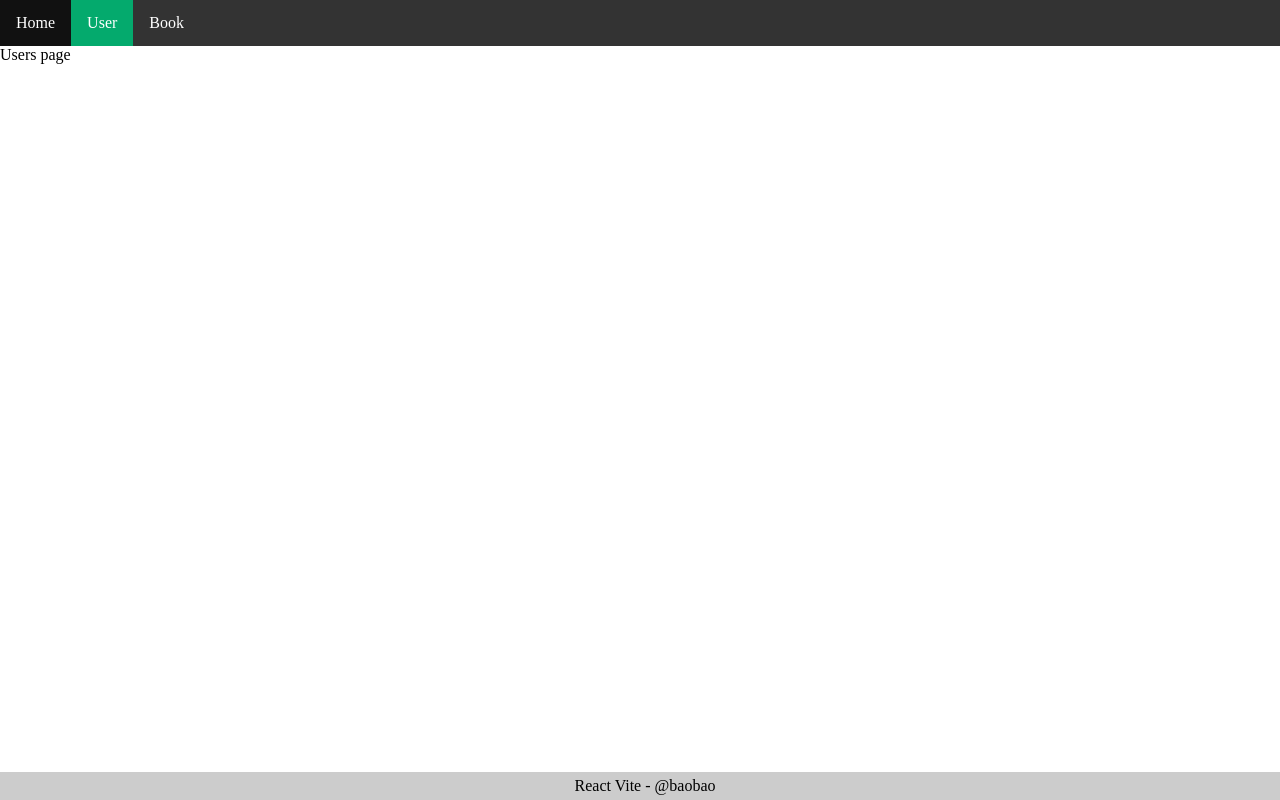
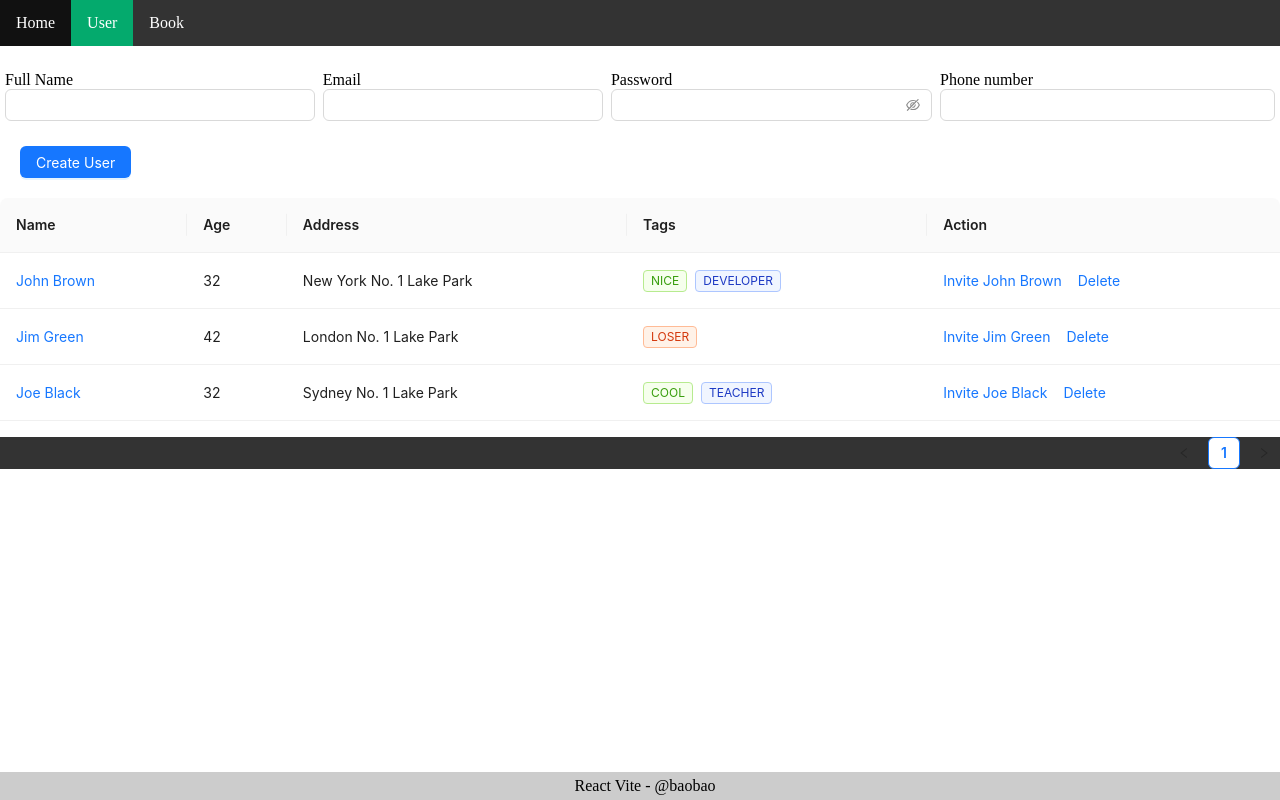
Before and after one commit to zabaoit/react-vite, a React (Vite) app: page /users in a window 1280 px wide. Built offline with nearby package versions, Linux system fonts and the light colour scheme.

Commit message:
video #66

```diff
--- /dev/null
+++ b/src/components/user/user.form.jsx
@@ -0,0 +1,31 @@
+import { Button, Input } from "antd";
+
+const UserForm = () => {
+  return (
+    <div className="user-form" style={{ margin: "20px 0" }}>
+      <div style={{ display: "flex", justifyContent: "space-between", padding: "5px" }}>
+        <div>
+          <span>Full Name</span>
+          <Input />
+        </div>
+        <div>
+          <span>Email</span>
+          <Input />
+        </div>
+        <div>
+          <span>Password</span>
+          <Input.Password />
+        </div>
+        <div>
+          <span>Phone number</span>
+          <Input />
+        </div>
+      </div>
+      <div style={{ margin: "20px 20px 0" }}>
+        <Button type="primary">Create User</Button>
+      </div>
+    </div>
+  );
+};
+
+export default UserForm;
--- /dev/null
+++ b/src/components/user/user.table.jsx
@@ -0,0 +1,79 @@
+import { Space, Table, Tag } from "antd";
+
+const UserTable = () => {
+  const columns = [
+    {
+      title: "Name",
+      dataIndex: "name",
+      key: "name",
+      render: text => <a>{text}</a>,
+    },
+    {
+      title: "Age",
+      dataIndex: "age",
+      key: "age",
+    },
+    {
+      title: "Address",
+      dataIndex: "address",
+      key: "address",
+    },
+    {
+      title: "Tags",
+      key: "tags",
+      dataIndex: "tags",
+      render: (_, { tags }) => (
+        <>
+          {tags.map(tag => {
+            let color = tag.length > 5 ? "geekblue" : "green";
+            if (tag === "loser") {
+              color = "volcano";
+            }
+            return (
+              <Tag color={color} key={tag}>
+                {tag.toUpperCase()}
+              </Tag>
+            );
+          })}
+        </>
+      ),
+    },
+    {
+      title: "Action",
+      key: "action",
+      render: (_, record) => (
+        <Space size="middle">
+          <a>Invite {record.name}</a>
+          <a>Delete</a>
+        </Space>
+      ),
+    },
+  ];
+  const data = [
+    {
+      key: "1",
+      name: "John Brown",
+      age: 32,
+      address: "New York No. 1 Lake Park",
+      tags: ["nice", "developer"],
+    },
+    {
+      key: "2",
+      name: "Jim Green",
+      age: 42,
+      address: "London No. 1 Lake Park",
+      tags: ["loser"],
+    },
+    {
+      key: "3",
+      name: "Joe Black",
+      age: 32,
+      address: "Sydney No. 1 Lake Park",
+      tags: ["cool", "teacher"],
+    },
+  ];
+
+  return <Table columns={columns} dataSource={data} />;
+};
+
+export default UserTable;
--- a/src/pages/users.jsx
+++ b/src/pages/users.jsx
@@ -1,5 +1,13 @@
+import UserForm from "../components/user/user.form";
+import UserTable from "../components/user/user.table";
+
 const UsersPage = () => {
-  return <div>Users page</div>;
+  return (
+    <div>
+      <UserForm />
+      <UserTable />
+    </div>
+  );
 };
 
 export default UsersPage;
```
